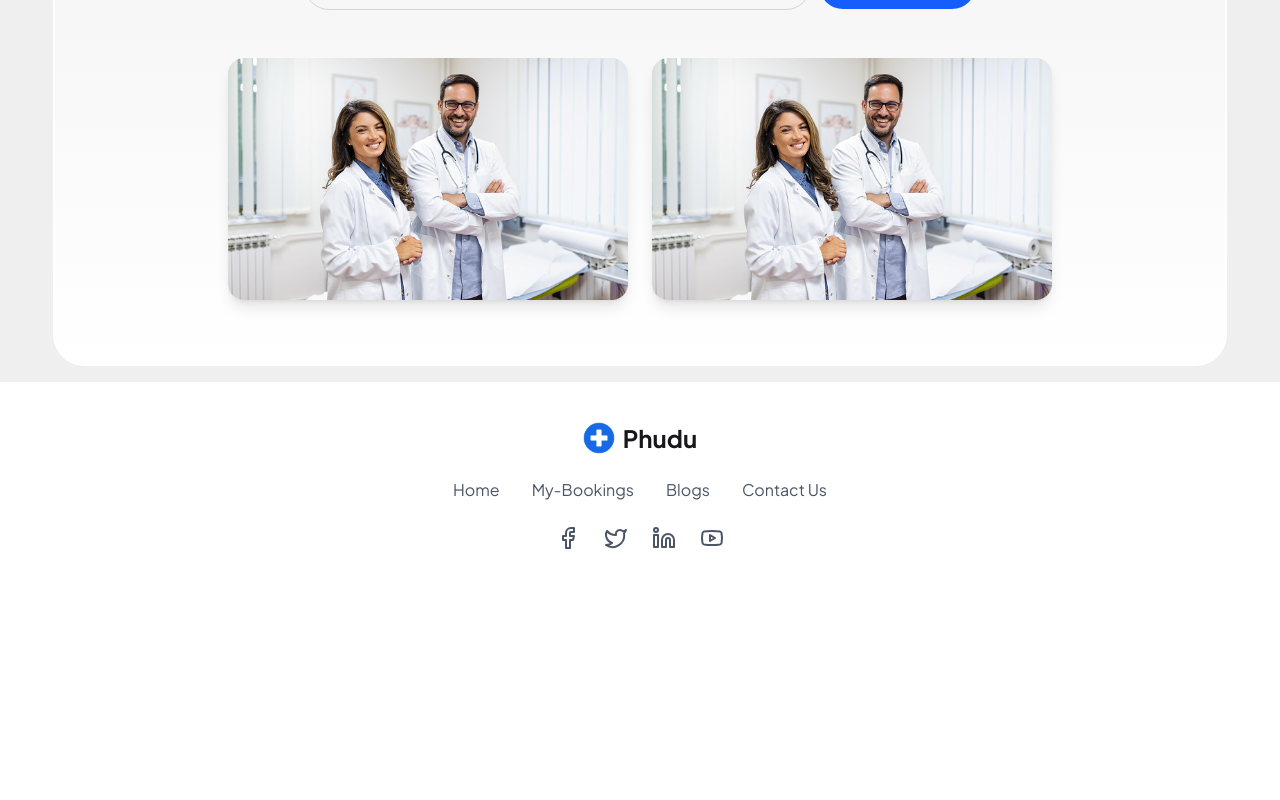
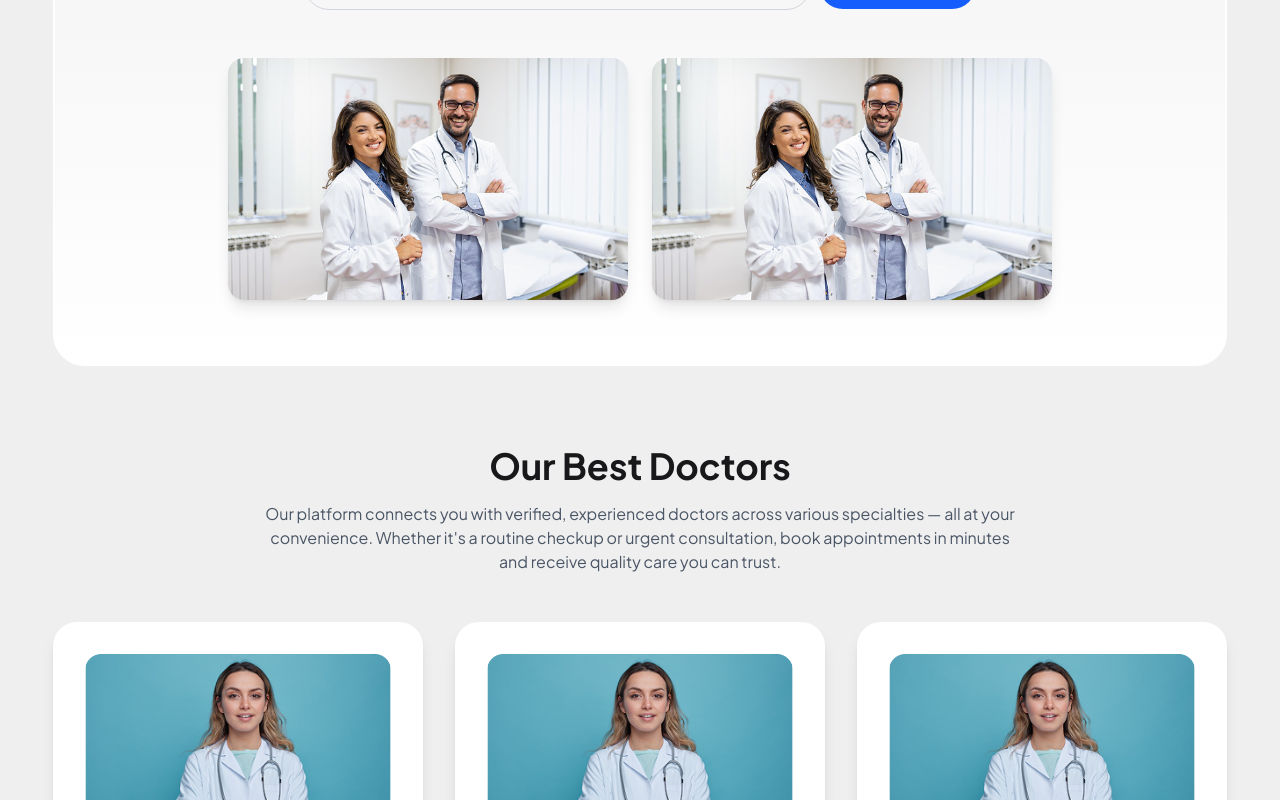
Before and after one commit to piyal007/DocTalk, a React (Vite) app: page / in a window 1280 px wide. Shown: the part 426-1226 px from the top of the page. Before the commit the page ends 1016 px from the top, so only its background shows below. Built offline with nearby package versions, Linux system fonts and the light colour scheme.

Commit message:
Main Section Design Done with Json

```diff
--- a/package.json
+++ b/package.json
@@ -15,6 +15,7 @@
     "react": "^19.0.0",
     "react-countup": "^6.5.3",
     "react-dom": "^19.0.0",
+    "react-icons": "^5.5.0",
     "react-router": "^7.5.1",
     "tailwindcss": "^4.1.4"
   },
--- /dev/null
+++ b/public/Data/doctors.json
@@ -0,0 +1,92 @@
+[
+    {
+        "id": 1,
+        "name": "Dr. Sarah Anderson",
+        "specialization": "Cardiology",
+        "qualification": "MBBS, MD - Cardiology, DNB",
+        "experience": "8+ Years Experience",
+        "registration": "Reg No: BD 12451001",
+        "availability": "Available",
+        "image": "/src/assets/doctor.png"
+    },
+    {
+        "id": 2,
+        "name": "Dr. Michael Chen",
+        "specialization": "Neurology",
+        "qualification": "MBBS, MD - Neurology, DNB",
+        "experience": "10+ Years Experience",
+        "registration": "Reg No: BD 12451002",
+        "availability": "Available",
+        "image": "/src/assets/doctor.png"
+    },
+    {
+        "id": 3,
+        "name": "Dr. Emily Rodriguez",
+        "specialization": "Pediatrics",
+        "qualification": "MBBS, MD - Pediatrics, DNB",
+        "experience": "7+ Years Experience",
+        "registration": "Reg No: BD 12451003",
+        "availability": "Available",
+        "image": "/src/assets/doctor.png"
+    },
+    {
+        "id": 4,
+        "name": "Dr. James Wilson",
+        "specialization": "Orthopedics",
+        "qualification": "MBBS, MD - Orthopedics, DNB",
+        "experience": "12+ Years Experience",
+        "registration": "Reg No: BD 12451004",
+        "availability": "Available",
+        "image": "/src/assets/doctor.png"
+    },
+    {
+        "id": 5,
+        "name": "Dr. Sophia Patel",
+        "specialization": "Dermatology",
+        "qualification": "MBBS, MD - Dermatology, DNB",
+        "experience": "6+ Years Experience",
+        "registration": "Reg No: BD 12451005",
+        "availability": "Available",
+        "image": "/src/assets/doctor.png"
+    },
+    {
+        "id": 6,
+        "name": "Dr. David Thompson",
+        "specialization": "General Surgery",
+        "qualification": "MBBS, MD - General Surgery, DNB",
+        "experience": "9+ Years Experience",
+        "registration": "Reg No: BD 12451006",
+        "availability": "Available",
+        "image": "/src/assets/doctor.png"
+    },
+    {
+        "id": 7,
+        "name": "Dr. Rachel Kumar",
+        "specialization": "Gynecology",
+        "qualification": "MBBS, MD - Gynecology, DNB",
+        "experience": "11+ Years Experience",
+        "registration": "Reg No: BD 12451007",
+        "availability": "Available",
+        "image": "/src/assets/doctor.png"
+    },
+    {
+        "id": 8,
+        "name": "Dr. Benjamin Foster",
+        "specialization": "Psychiatry",
+        "qualification": "MBBS, MD - Psychiatry, DNB",
+        "experience": "9+ Years Experience",
+        "registration": "Reg No: BD 12451008",
+        "availability": "Available",
+        "image": "/src/assets/doctor.png"
+    },
+    {
+        "id": 9,
+        "name": "Dr. Lisa Martinez",
+        "specialization": "Endocrinology",
+        "qualification": "MBBS, MD - Endocrinology, DNB",
+        "experience": "8+ Years Experience",
+        "registration": "Reg No: BD 12451009",
+        "availability": "Available",
+        "image": "/src/assets/doctor.png"
+    }
+]
--- a/src/Components/Banner.jsx
+++ b/src/Components/Banner.jsx
@@ -13,8 +13,8 @@ const Banner = () => {
                     </div>
                 </div>
                 <div className="flex justify-center gap-6">
-                    <img src="/src/assets/banner-img-1.png" alt="Doctor" className="w-[400px] rounded-2xl shadow-lg" />
-                    <img src="/src/assets/banner-img-1.png" alt="Doctor" className="w-[400px] rounded-2xl shadow-lg" />
+                    <img src="/src/assets/banner-img-1.png" alt="Doctor" className="w-[400px] rounded-2xl shadow-lg object-cover" />
+                    <img src="/src/assets/banner-img-1.png" alt="Doctor" className="w-[400px] rounded-2xl shadow-lg object-cover" />
                 </div>
             </div>
         </div>
--- /dev/null
+++ b/src/Components/Layout/Main/DoctorCard.jsx
@@ -0,0 +1,39 @@
+import React from 'react';
+import { RiRegisteredLine } from "react-icons/ri";
+
+const DoctorCard = ({ doctor }) => {
+    const { name, specialization, qualification, experience, registration, availability, image } = doctor;
+
+    return (
+        <div className="bg-white rounded-3xl shadow-lg p-8 relative overflow-hidden">
+            {/* Doctor Image */}
+            <div className="flex justify-center mb-6">
+                <img src={image} alt={name} className="rounded-2xl object-cover w-full" />
+            </div>
+
+            {/* Badges */}
+            <div className="flex gap-4 mb-4">
+                <div className="bg-green-50 text-green-600 px-4 py-2 rounded-full text-sm font-medium">
+                    {availability}
+                </div>
+                <div className="bg-blue-50 text-blue-600 px-4 py-2 rounded-full text-sm font-medium">
+                    {experience}
+                </div>
+            </div>
+
+            {/* Doctor Info */}
+            <div className="">
+                <h3 className="text-2xl font-bold text-gray-800 mb-2">{name}</h3>
+                <p className="text-gray-600 font-medium mb-2">{qualification}</p>
+                <p className="text-blue-600 mb-4">{specialization}</p>
+                <div className="border border-dashed border-gray-300 mb-2"></div>
+                <p className="text-gray-500 text-sm mb-6 flex items-center gap-2"><RiRegisteredLine className="text-lg" />{registration}</p>
+                <button className="btn btn-outline btn-success hover:text-white w-full py-3 rounded-full text-base font-medium transition-colors">
+                    View Details
+                </button>
+            </div>
+        </div>
+    );
+};
+
+export default DoctorCard;
--- /dev/null
+++ b/src/Components/Layout/Main/MainSection.jsx
@@ -0,0 +1,33 @@
+import React, { useEffect, useState } from 'react';
+import DoctorCard from './DoctorCard';
+
+const MainSection = () => {
+    const [doctors, setDoctors] = useState([]);
+
+    useEffect(() => {
+        fetch('/Data/doctors.json')
+            .then(res => res.json())
+            .then(data => setDoctors(data))
+    }, []);
+
+    return (
+        <div className="w-11/12 mx-auto py-16">
+            <div className="text-center mb-12">
+                <h2 className="text-4xl font-bold mb-4">Our Best Doctors</h2>
+                <p className="text-gray-600 max-w-3xl mx-auto">Our platform connects you with verified, experienced doctors across various specialties — all at your convenience. Whether it's a routine checkup or urgent consultation, book appointments in minutes and receive quality care you can trust.</p>
+            </div>
+            <div className="grid grid-cols-1 md:grid-cols-2 lg:grid-cols-3 gap-8 mb-12">
+                {doctors.map(doctor => (
+                    <DoctorCard key={doctor.id} doctor={doctor} />
+                ))}
+            </div>
+            <div className="text-center">
+                <button className="btn bg-blue-600 hover:bg-blue-700 text-white font-medium px-8 py-3 rounded-full transition-colors">
+                    View All Doctors
+                </button>
+            </div>
+        </div>
+    );
+};
+
+export default MainSection;
--- a/src/Components/Navbar.jsx
+++ b/src/Components/Navbar.jsx
@@ -2,7 +2,7 @@ import React from 'react';
 
 const Navbar = () => {
     return (
-        <div className="navbar w-10/12 mx-auto py-4">
+        <div className="navbar w-11/12 mx-auto py-4">
                 <div className="navbar-start">
                     <div className="dropdown lg:hidden">
                         <div tabIndex={0} role="button" className="btn btn-ghost">
--- a/src/Routes/Routes.jsx
+++ b/src/Routes/Routes.jsx
@@ -1,14 +1,17 @@
 import React from 'react';
-import Navbar from '../components/Navbar'; // Adjust the path as necessary
+import Navbar from '../components/Navbar';
 import Footer from '../Components/Footer';
 import Banner from '../Components/Banner';
+import MainSection from '../Components/Layout/Main/MainSection';
 
 const Routes = () => {
     return (
         <>
             <Navbar></Navbar>
             <Banner></Banner>
+            <MainSection></MainSection>
             <Footer></Footer>
+
         </>
     );
 };
```
Also changed, not shown: src/assets/doctor.png (added), 1 other file (tests, documents, lock files or other folders).
